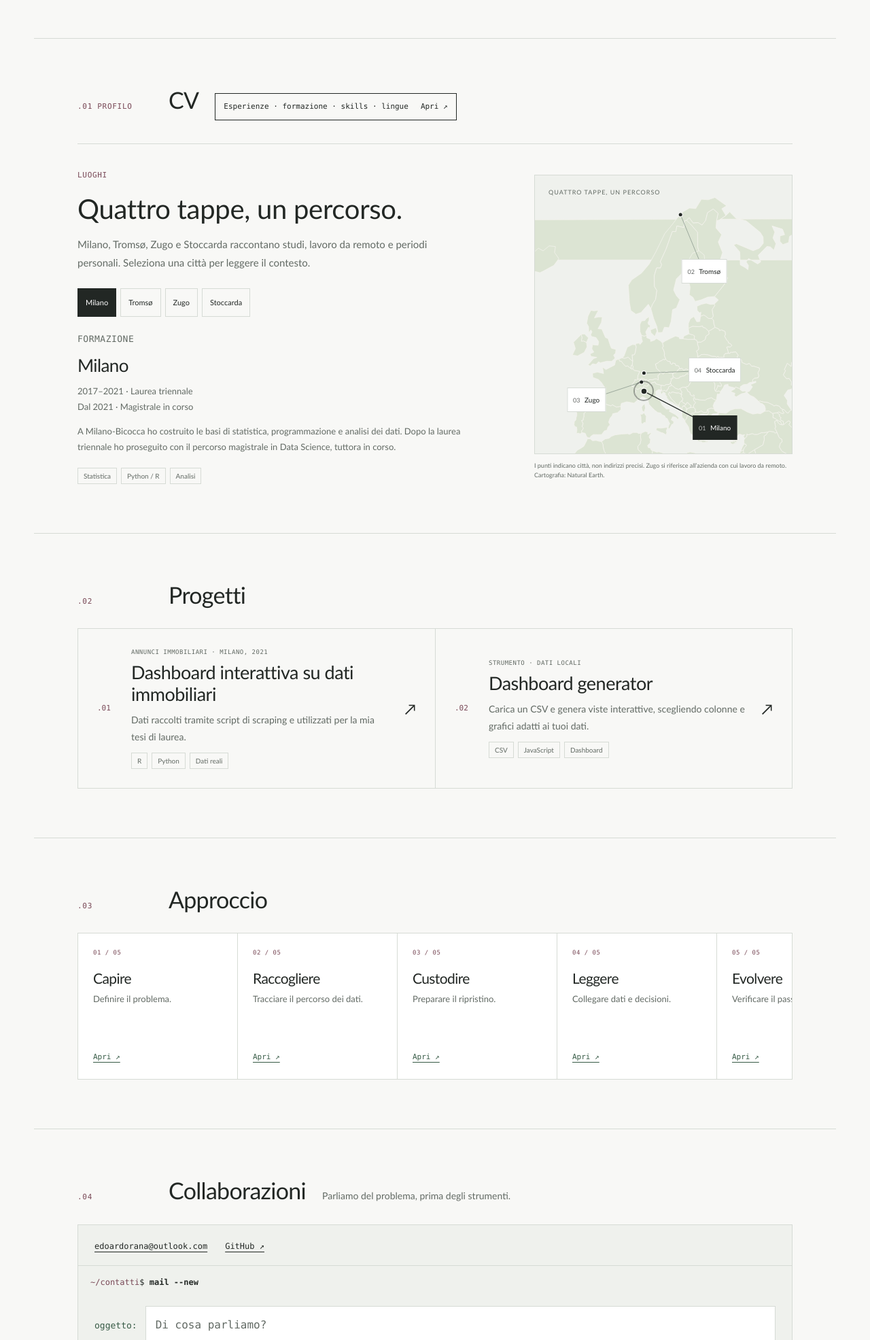
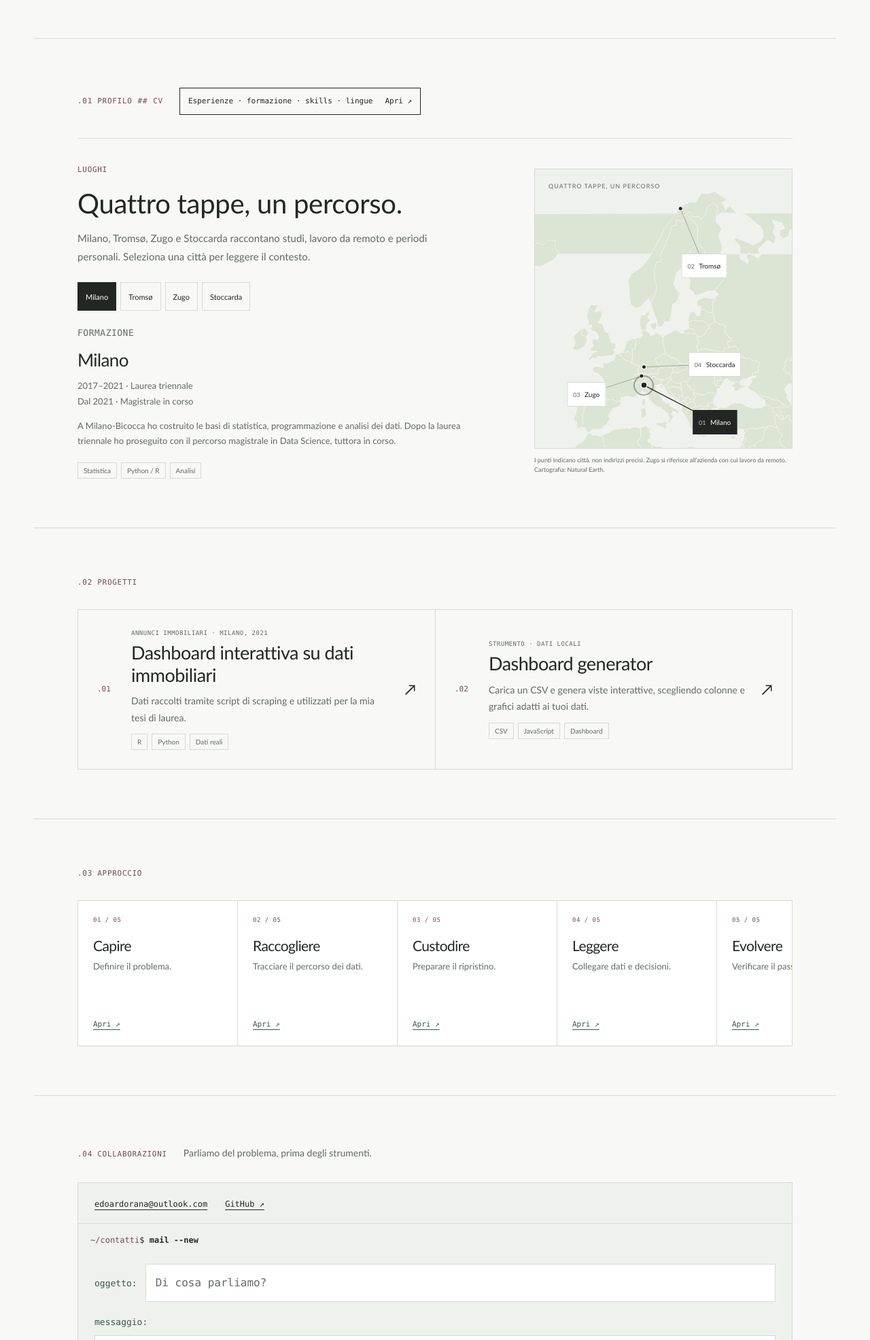
Before and after one commit to edoardorana/edoardorana.github.io, a website with bundled scripts: page proposal/index.html in a window 1280 px wide. Shown: the part 460-2431 px from the top of the page at 68% size. Built offline with nearby package versions, Linux system fonts and the light colour scheme.

Commit message:
style: unify landing section headings

```diff
--- a/proposal/script.js
+++ b/proposal/script.js
@@ -29,18 +29,18 @@ function home() {
 }
 function profile() {
   return `<section class="page profile-section landing-section" id="profilo" aria-labelledby="profilo-title">
-    <header class="section-heading compact-heading"><p class="section-number">.01 Profilo</p><h2 id="profilo-title">CV</h2><a class="cv-callout" href="cv.html"><span>Esperienze · formazione · skills · lingue</span><span aria-hidden="true">Apri ↗</span></a></header>
+    <header class="section-heading compact-heading"><h2 class="compact-title" id="profilo-title"><span>.01 Profilo</span><span aria-hidden="true">##</span><span>CV</span></h2><a class="cv-callout" href="cv.html"><span>Esperienze · formazione · skills · lingue</span><span aria-hidden="true">Apri ↗</span></a></header>
     <div class="profile-map"><div class="profile-map-copy"><p class="section-label">Luoghi</p><h3>Quattro tappe, un percorso.</h3><p>Milano, Tromsø, Zugo e Stoccarda raccontano studi, lavoro da remoto e periodi personali. Seleziona una città per leggere il contesto.</p><div class="place-picker" aria-label="Seleziona un luogo">${Object.entries(places).map(([id,p])=>`<button data-place="${id}" aria-pressed="${id===selectedPlace}">${p.name}</button>`).join('')}</div><div id="place-info" aria-live="polite"></div></div><div class="geo-wrap">${europeMap()}<span class="map-attribution">I punti indicano città, non indirizzi precisi. Zugo si riferisce all’azienda con cui lavoro da remoto. Cartografia: Natural Earth.</span></div></div>
   </section>`;
 }
 function approach() {
   const documents = ['capire', 'raccogliere', 'custodire', 'leggere', 'evolvere'];
-  return `<section class="page approach-section landing-section" id="approccio" aria-labelledby="approccio-title"><header class="section-heading compact-heading"><p class="section-number">.03</p><h2 id="approccio-title">Approccio</h2></header>
+  return `<section class="page approach-section landing-section" id="approccio" aria-labelledby="approccio-title"><header class="section-heading compact-heading"><h2 class="compact-title" id="approccio-title">.03 Approccio</h2></header>
   <div class="method" aria-label="Le cinque fasi del metodo">${steps.map((s,i) => `<article class="method-step" aria-labelledby="method-${i}"><p class="eyebrow">0${i+1} / 05</p><h3 id="method-${i}">${s.title}</h3><p class="method-short">${s.short}</p><a class="method-document" href="/approccio/${documents[i]}.html" aria-label="Apri la scheda ${s.title}">Apri ↗</a></article>`).join('')}</div>
   </section>`;
 }
 function projectList() {
-  return `<section class="page projects-section landing-section" id="progetti" aria-labelledby="progetti-title"><header class="section-heading compact-heading"><p class="section-number">.02</p><h2 id="progetti-title">Progetti</h2></header>
+  return `<section class="page projects-section landing-section" id="progetti" aria-labelledby="progetti-title"><header class="section-heading compact-heading"><h2 class="compact-title" id="progetti-title">.02 Progetti</h2></header>
   <div class="project-list">${projects.map((p,index) => `<a class="project-row" href="#/progetti/${p.id}"><span class="project-index" aria-hidden="true">.0${index + 1}</span><div><p class="eyebrow">${p.kind}</p><h3>${p.title}</h3><p>${p.subtitle}</p>${chips(p.tags)}</div><span class="project-arrow" aria-hidden="true">↗</span></a>`).join('')}</div></section>`;
 }
 function europeMap() {
@@ -54,7 +54,7 @@ function europeMap() {
   }).join('')}</div>`;
 }
 function contact() {
-  return `<section class="page contact-page landing-section" id="contatti" aria-labelledby="contatti-title"><header class="section-heading compact-heading"><p class="section-number">.04</p><h2 id="contatti-title">Collaborazioni</h2><p>Parliamo del problema, prima degli strumenti.</p></header>${contactHTML({ headingLevel: 2, titleId: 'contact-form-title', showReadme: false })}</section>`;
+  return `<section class="page contact-page landing-section" id="contatti" aria-labelledby="contatti-title"><header class="section-heading compact-heading"><h2 class="compact-title" id="contatti-title">.04 Collaborazioni</h2><p>Parliamo del problema, prima degli strumenti.</p></header>${contactHTML({ headingLevel: 2, titleId: 'contact-form-title', showReadme: false })}</section>`;
 }
 function landing() {
   return `${home()}${profile()}${projectList()}${approach()}${contact()}`;
--- a/proposal/style.css
+++ b/proposal/style.css
@@ -385,12 +385,11 @@ body[data-page="landing"] .landing-section:focus { outline: none; }
 .section-heading .section-number { grid-column: 1; grid-row: 1 / 3; margin: 7px 0 0; }
 .section-heading h1, .section-heading h2 { grid-column: 2; margin: 0; max-width: 820px; font-size: clamp(35px, 5vw, 60px); line-height: 1.04; letter-spacing: -1.5px; }
 .section-heading > p:last-child { grid-column: 2; max-width: 680px; margin: 20px 0 0; color: var(--muted); font-size: 16px; line-height: 1.75; }
-.compact-heading { grid-template-columns: 110px auto minmax(0, 1fr); align-items: baseline; column-gap: 24px; margin-bottom: 30px; }
-.compact-heading .section-number { grid-column: 1; grid-row: 1; margin: 0; }
-.compact-heading h2 { grid-column: 2; grid-row: 1; font-size: clamp(24px, 3vw, 34px); letter-spacing: -.7px; }
-.compact-heading > p:last-child { grid-column: 3; grid-row: 1; margin: 0; font-size: 14px; }
+.compact-heading { grid-template-columns: auto minmax(0, 1fr); align-items: baseline; column-gap: 24px; margin-bottom: 30px; }
+.compact-heading .compact-title { grid-column: 1; grid-row: 1; display: flex; gap: 8px; margin: 0; color: var(--wine); font: 11px/1.5 var(--mono); letter-spacing: .7px; text-transform: uppercase; }
+.compact-heading > p:last-child { grid-column: 2; grid-row: 1; margin: 0; font-size: 14px; }
 .profile-section .section-heading { margin-bottom: 34px; }
-.cv-callout { grid-column: 3; grid-row: 1; display: inline-flex; justify-self: start; align-items: center; gap: 18px; min-height: 40px; padding: 8px 12px; border: 1px solid var(--ink); color: var(--ink); font: 11px/1.5 var(--mono); }
+.cv-callout { grid-column: 2; grid-row: 1; display: inline-flex; justify-self: start; align-items: center; gap: 18px; min-height: 40px; padding: 8px 12px; border: 1px solid var(--ink); color: var(--ink); font: 11px/1.5 var(--mono); }
 .cv-callout:hover { background: var(--ink); color: white; }
 .profile-map { display: grid; grid-template-columns: minmax(0, 1fr) minmax(280px, 380px); gap: clamp(36px, 7vw, 88px); align-items: center; padding-top: 38px; border-top: 1px solid var(--line); }
 .profile-map-copy { min-width: 0; }
@@ -449,10 +448,9 @@ body[data-page="landing"] #site-index:not([hidden]) { animation: tree-open .16s
   .section-heading .section-number, .section-heading h1, .section-heading h2, .section-heading > p:last-child, .cv-callout { grid-column: 1; }
   .section-heading .section-number { grid-row: auto; margin: 0 0 10px; }
   .section-heading h1, .section-heading h2 { font-size: 28px; }
-  .compact-heading { grid-template-columns: 64px minmax(0, 1fr); gap: 12px; }
-  .compact-heading .section-number { grid-column: 1; grid-row: 1; margin: 5px 0 0; }
-  .compact-heading h2 { grid-column: 2; grid-row: 1; }
-  .compact-heading > p:last-child, .compact-heading .cv-callout { grid-column: 1 / -1; grid-row: 2; margin-top: 4px; }
+  .compact-heading { grid-template-columns: 1fr; gap: 12px; }
+  .compact-heading .compact-title { grid-column: 1; grid-row: 1; }
+  .compact-heading > p:last-child, .compact-heading .cv-callout { grid-column: 1; grid-row: 2; margin-top: 4px; }
   .cv-callout { padding: 8px 10px; }
   .profile-map { grid-template-columns: 1fr; gap: 32px; padding-top: 30px; }
   body[data-page="landing"] .profile-map .geo-wrap { grid-column: 1; grid-row: 1; width: min(100%, 360px); justify-self: center; }
```
Also changed, not shown: docs/STATUS.md (+2 -1 lines), tests/portfolio.test.mjs (+1 -1 lines).
